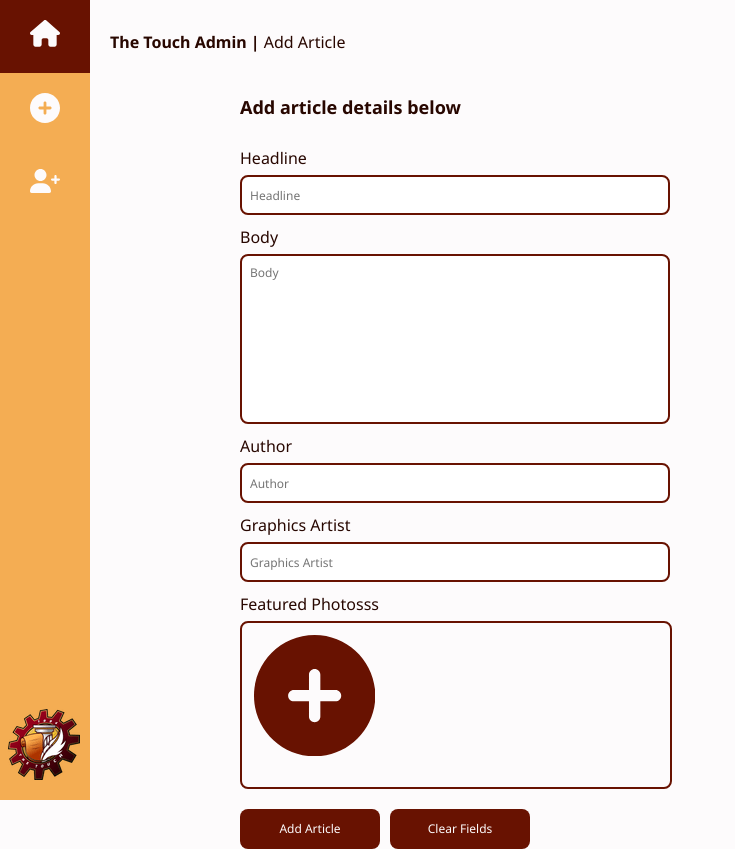
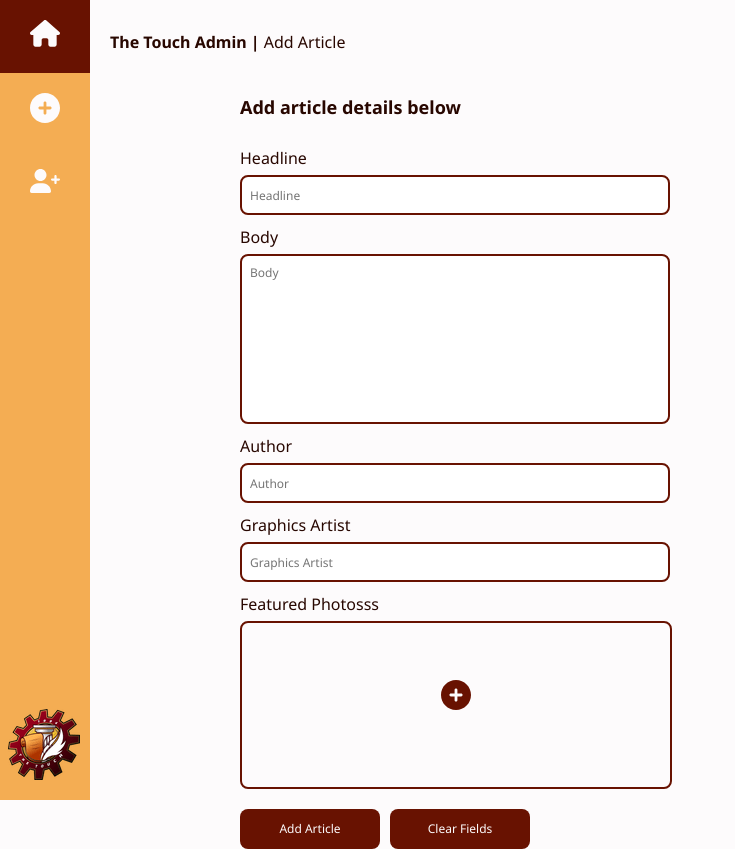
Before and after one commit to chrisg25/thetouch-v2, a React (Vite) app in the folder admin-client/: page / in a window 1280 px wide. Shown: the whole page, without its empty margins (0-735 px from the left). Built offline with nearby package versions, Linux system fonts and the light colour scheme.

Commit message:
added styling for add image icon when no photos

```diff
--- a/admin-client/src/styles/pages/_add-articles.scss
+++ b/admin-client/src/styles/pages/_add-articles.scss
@@ -52,7 +52,7 @@
     list-style: none;
     position: absolute;
     margin-top: 10px;
-    height: 100px;
+    min-height: 20px;
     width: 430px;
     border: 2px solid $primary-clr;
     border-radius: 8px;
@@ -67,6 +67,7 @@
     padding-inline: 10px;
     padding-block: 5px;
     z-index: 11;
+    font-size: 12px;
     &:hover {
       cursor: pointer;
       background-color: rgba($primary-clr, 0.2);
@@ -109,4 +110,20 @@
       cursor: pointer;
     }
   }
+
+  &__add-image-icon-container {
+    width: 30px;
+    height: 30px;
+    margin-top: 45px;
+    margin-inline: auto;
+    transition: all ease;
+    &:hover {
+      cursor: pointer;
+    }
+  }
+
+  &__add-image-icon-centered {
+    grid-column-start: 2;
+    grid-column-end: 3;
+  }
 }
```
